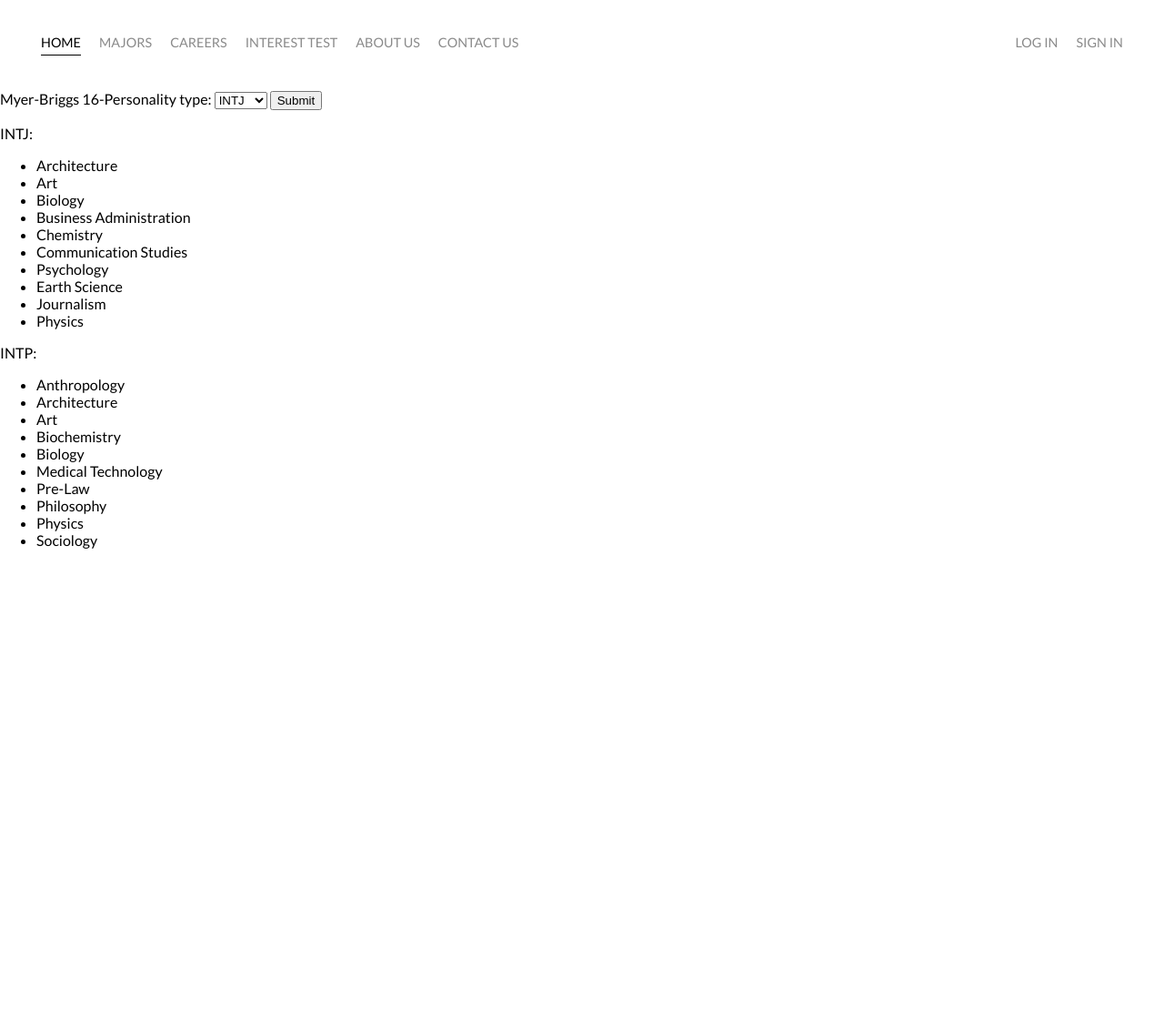
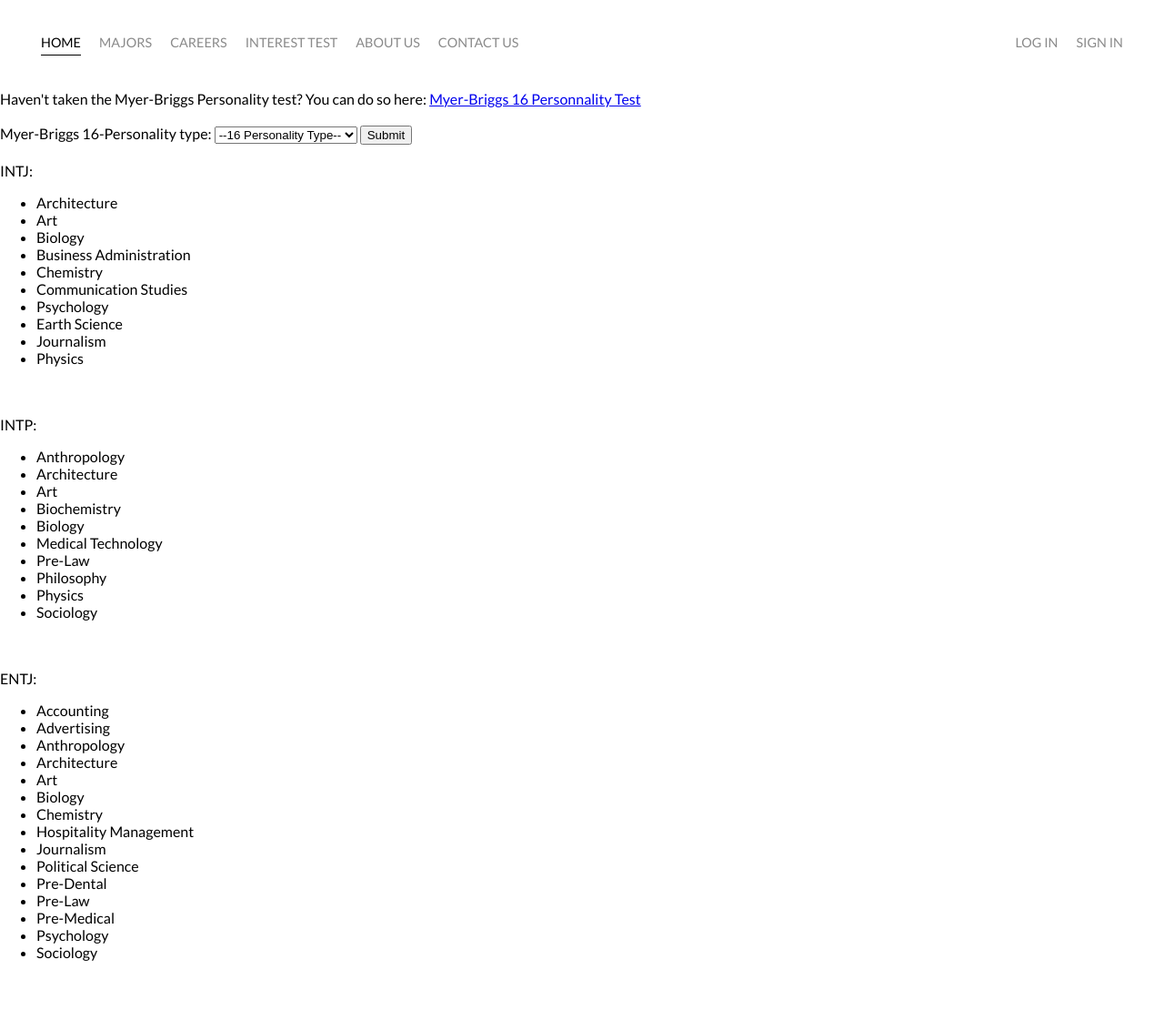
Before and after one commit to mike54pfeiffer/Major_Demo, a plain HTML site: page interest_test.html in a window 1280 px wide. Shown: the whole page at 91% size. Before the commit the page ends 800 px from the top, so only its background shows below. Drawn offline with Linux system fonts and the light colour scheme.

Commit message:
Changed order for Personality Type listing

```diff
--- a/interest_test.html
+++ b/interest_test.html
@@ -52,36 +52,37 @@
         </div>
 
         <div class="search">
+            <p2>Haven't taken the Myer-Briggs Personality test? You can do so here: <a href = "https://www.16personalities.com/">Myer-Briggs 16 Personnality Test</a></p2>
+            <br></br>
                 <label for="personalityList">Myer-Briggs 16-Personality type:</label>
 
                 <select id="personalityList" name="personalityList">
-                    <!--Analysts (All N)-->
+                    <option value="NULL">--16 Personality Type--</option>
+
+                    <!--Alphibetical listing-->
+                    <option value="ENFJ">ENFJ</option>
+                    <option value="ENFP">ENFP</option>
+                    <option value="ENTJ">ENTJ</option>
+                    <option value="ENTP">ENTP</option>
+                    <option value="ESFJ">ESFJ</option>
+                    <option value="ESFP">ESFP</option>
+                    <option value="ESTJ">ESTJ</option>
+                    <option value="ESTP">ESTP</option>
+                    <option value="INFJ">INFJ</option>
+                    <option value="INFP">INFP</option>
                     <option value="INTJ">INTJ</option>
                     <option value="INTP">INTP</option>
-                    <option value="ENTJ">ENTJ</option>
-                    <option value="ENTP">ENTP</option>
+                    <option value="ISFJ">ISFJ</option>
+                    <option value="ISFP">ISFP</option>
+                    <option value="ISTJ">ISTJ</option>
+                    <option value="ISTP">ISTP</option>
 
-                    <!--Diplomats (All F)-->
-                    <option value="INFJ">INFJ</option>
-                    <option value="INFP">INFP</option>
-                    <option value="ENFJ">ENFJ</option>
-                    <option value="ENFP">ENFP</option>
-
-                    <!--Sentinels (All J)-->
-                    <option value="ISTJ">ISTJ</option>
-                    <option value="ISFJ">ISFJ</option>
-                    <option value="ESTJ">ESTJ</option>
-                    <option value="ESFJ">ESFJ</option>
-
-                    <!--Explorers (All P)-->
-                    <option value="ISTP">ISTP</option>
-                    <option value="ISFP">ISFP</option>
-                    <option value="ESTP">ESTP</option>
-                    <option value="ESFP">ESFP</option>
                 </select>
                 <button onclick="myFunction()">Submit</button>
-            <p id="demo"></p>
+            <br></br>
 
+            <!--Analysts (All N)-->
+            <!--INTJ-->
             <div id = "INTJ_DIV">
                 <p2>INTJ:</p2>
                 <ul id = "INTJ_List">
@@ -96,9 +97,9 @@
                     <li>Journalism</li>
                     <li>Physics</li>
                 </ul>
-                <p2></p2>
+                <br></br>
             </div>
-
+            <!--INTP-->
             <div id = "INTP_DIV">
                 <p2>INTP:</p2>
                 <ul id = "INTP_List">
@@ -113,8 +114,49 @@
                     <li>Physics</li>
                     <li>Sociology</li>
                 </ul>
-                <p2></p2>
+                <br></br>
             </div>
+            <!--ENTJ-->
+            <div id = "ENTJ_DIV">
+                <p2>ENTJ:</p2>
+                <ul id = "ENTJ_List">
+                    <li>Accounting</li>
+                    <li>Advertising</li>
+                    <li>Anthropology</li>
+                    <li>Architecture</li>
+                    <li>Art</li>
+                    <li>Biology</li>
+                    <li>Chemistry</li>
+                    <li>Hospitality Management</li>
+                    <li>Journalism</li>
+                    <li>Political Science</li>
+                    <li>Pre-Dental</li>
+                    <li>Pre-Law</li>
+                    <li>Pre-Medical</li>
+                    <li>Psychology</li>
+                    <li>Sociology</li>
+                </ul>
+                <br></br>
+            </div>
+            <!--ENTP-->
+
+            <!--Diplomats (All F)-->
+            <!--INFJ-->
+            <!--INFP-->
+            <!--ENFJ-->
+            <!--ENFP-->
+
+            <!--Sentinels (All J)-->
+            <!--ISTJ-->
+            <!--ISFJ-->
+            <!--ESTJ-->
+            <!--ESFJ-->
+
+            <!--Explorers (All P)-->
+            <!--ISTP-->
+            <!--ISFP-->
+            <!--ESTP-->
+            <!--ESFP-->
 
             <script>
                 //Only works for textboxes
```
